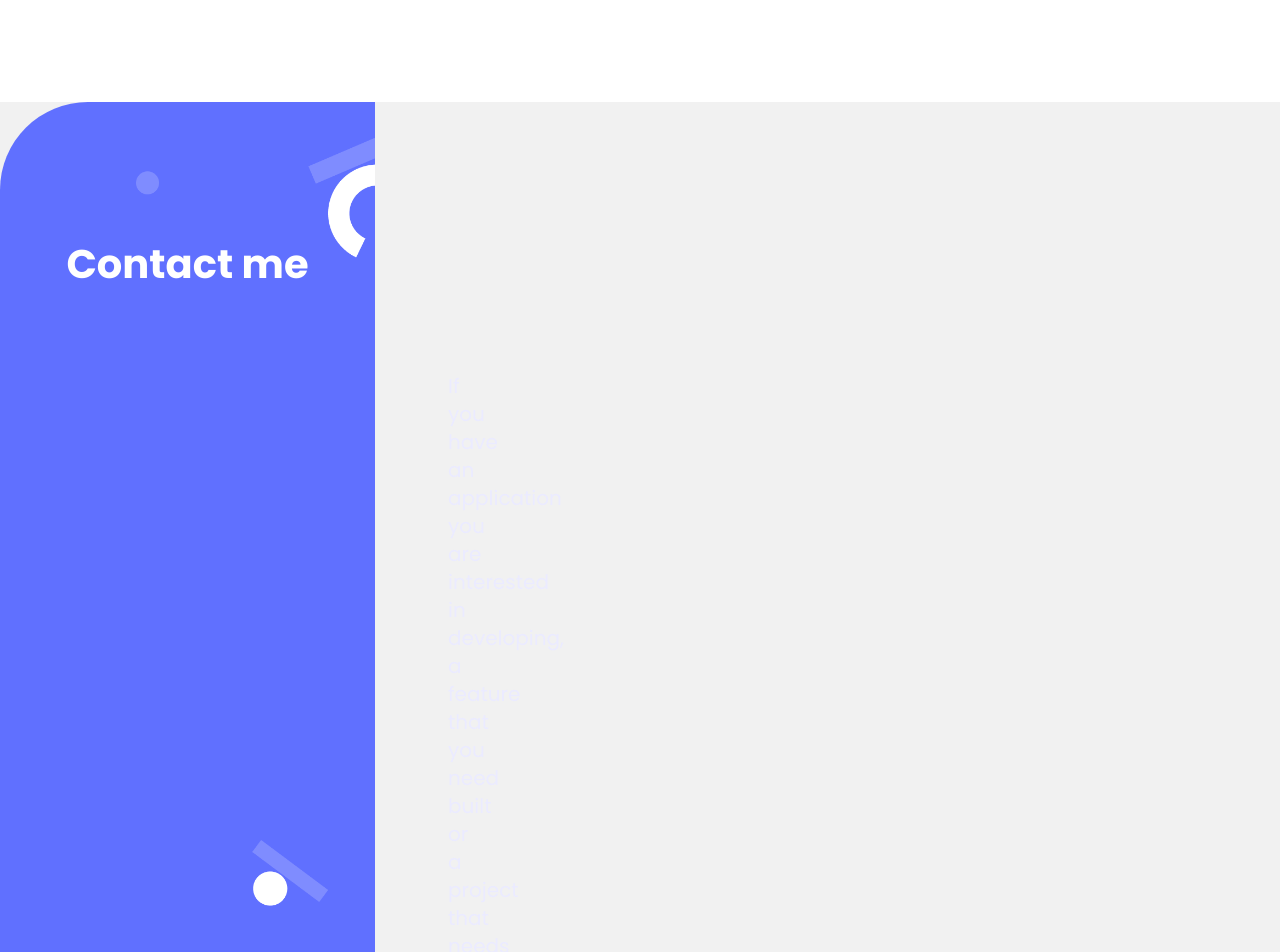
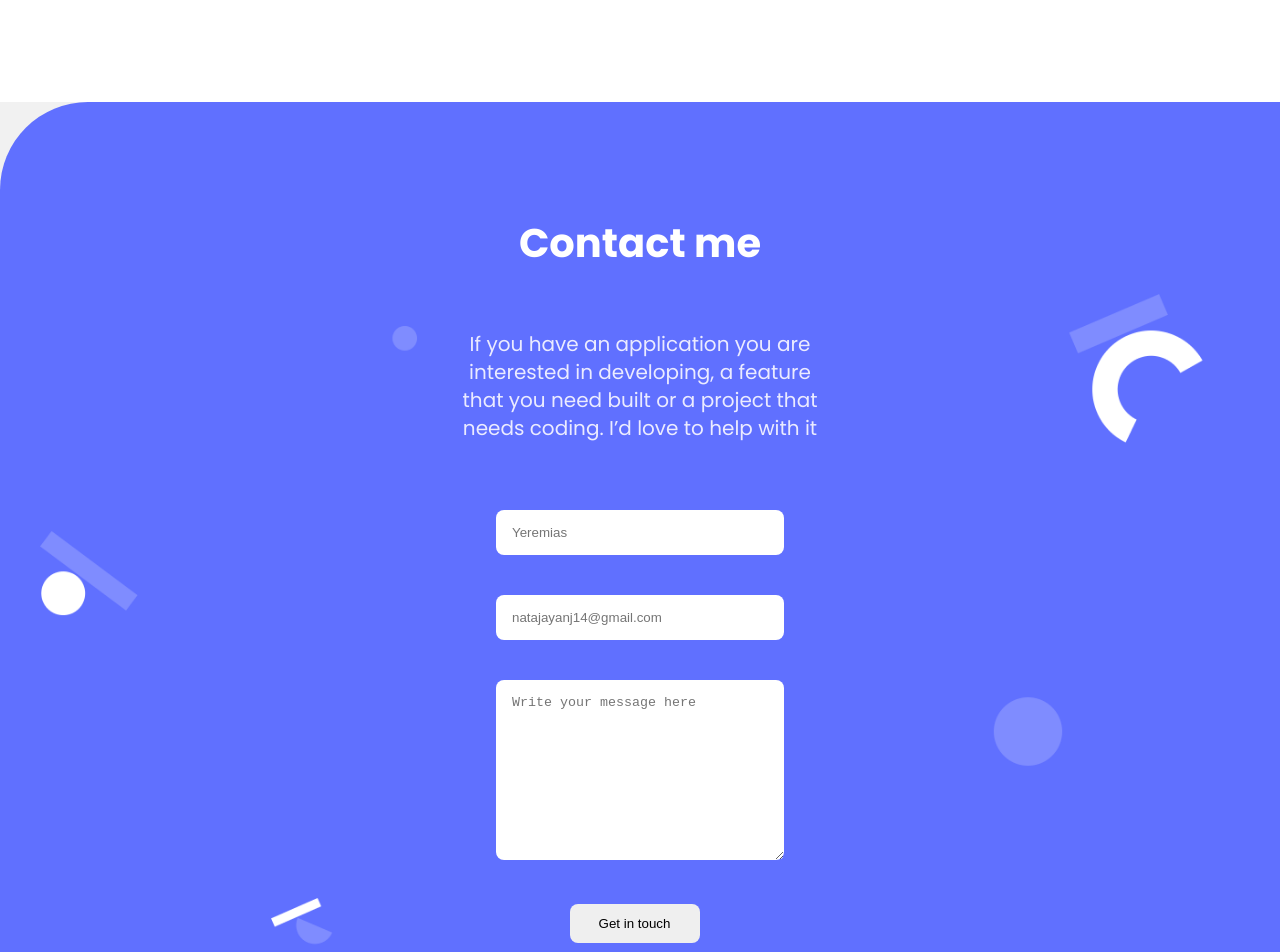
Before and after one commit to Rana-Mudassir/portfolio_project, a plain HTML site: page index.html in a window 1280 px wide. Shown: the part 4340-5292 px from the top of the page. Drawn offline with Linux system fonts and the light colour scheme.

Commit message:
update styling

```diff
--- a/style.css
+++ b/style.css
@@ -467,75 +467,3 @@ ul {
     margin: 24px 436px;
   }
 }
-
-#contact-text {
-  font-family: 'Poppins', Arial, Helvetica, sans-serif;
-  font-style: normal;
-  font-weight: 700;
-  font-size: 40px;
-  line-height: 52px;
-  align-items: center;
-  text-align: center;
-  color: rgb(255, 255, 255);
-  padding-top: 103px;
-}
-
-#contact-text:hover {
-  transition: 1s;
-  color: rgb(139, 0, 139);
-}
-#contect-text-p {
-  font-family: 'Poppins', Arial, Helvetica, sans-serif;
-  font-style: normal;
-  font-weight: 400;
-  font-size: 20px;
-  line-height: 28px;
-  text-align: center;
-  color: rgb(235, 235, 255);
-  padding: 24px 12px 24px 12px;
-}
-
-#footer {
-  background-image: url(./images/contact-form-bg.png);
-  background-size: 65%;
-  width: 375px;
-  display: flex;
-  flex-direction: column;
-  background-color: rgb(96, 112, 255);
-  background-repeat: no-repeat;
-  border-top-left-radius: 88px;
-  background-position: 8.5em 2em;
-}
-
-.form {
-  display: flex;
-  flex-direction: column;
-}
-
-.input-class {
-  margin: 20px 24px;
-  padding: 15px 38px 15px 16px;
-  border-radius: 8px;
-  border: none;
-}
-
-#btn {
-  margin: 24px 211px 45px 24px;
-  padding: 12px 16px;
-  border: none;
-  border-radius: 8px;
-}
-
-#btn:hover {
-  background-color: #6070ff;
-  color: #fff;
-  transition-property: color, background-color;
-  transition-duration: 3s;
-  transform: translate(2px, 2px);
-}
-
-#img-2 {
-  width: 134px;
-  padding: 0 100px 8px 100px;
-  border-radius: 10px;
-}
```
